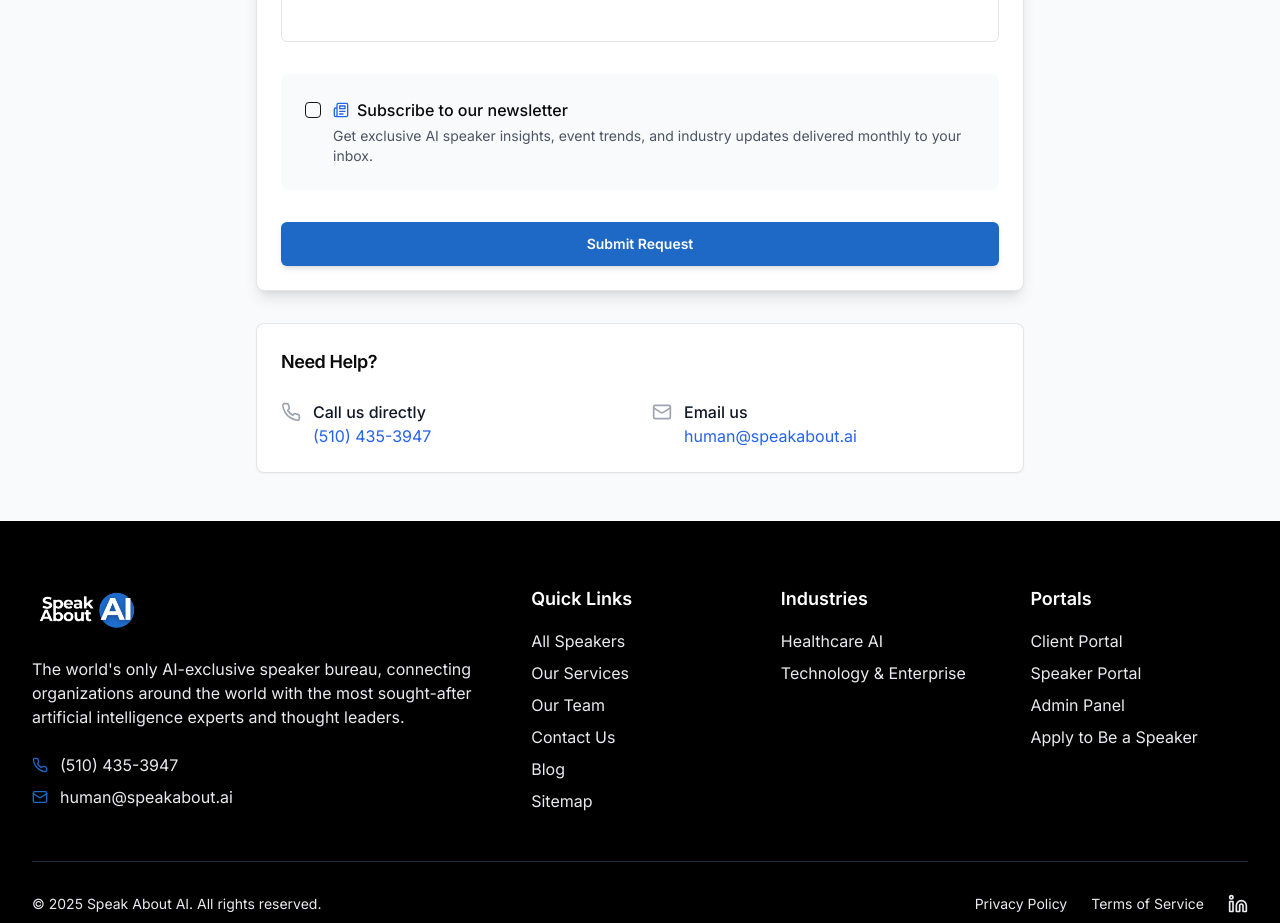
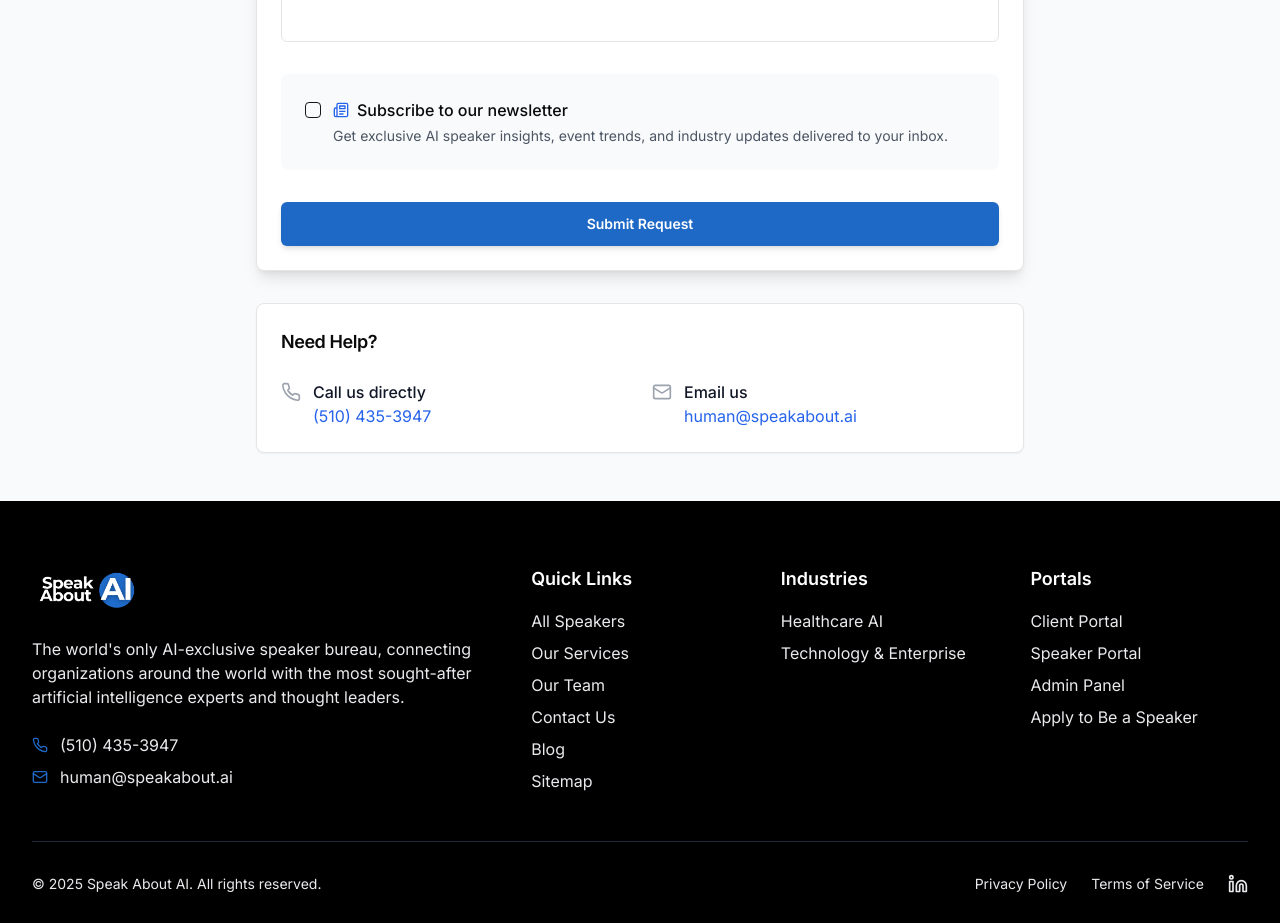
Before and after one commit to ncheyer/speak-about-ai-website, a Next.js app: page /contact in a window 1280 px wide. Shown: the part 1300-2223 px from the top of the page. Built offline with nearby package versions, Linux system fonts and the light colour scheme; no server answers.

Commit message:
Remove monthly frequency promise from newsletter description
- Changed from "delivered monthly to your inbox" to "delivered to your inbox"
- Avoids committing to a specific frequency

🤖 Generated with [Claude Code](https://claude.ai/code)

Co-Authored-By: Claude <noreply@anthropic.com>

```diff
--- a/components/custom-contact-form.tsx
+++ b/components/custom-contact-form.tsx
@@ -594,7 +594,7 @@ export function CustomContactForm({ preselectedSpeaker }: { preselectedSpeaker?:
                     Subscribe to our newsletter
                   </Label>
                   <p className="text-sm text-gray-600 mt-1">
-                    Get exclusive AI speaker insights, event trends, and industry updates delivered monthly to your inbox.
+                    Get exclusive AI speaker insights, event trends, and industry updates delivered to your inbox.
                   </p>
                 </div>
               </div>
```
